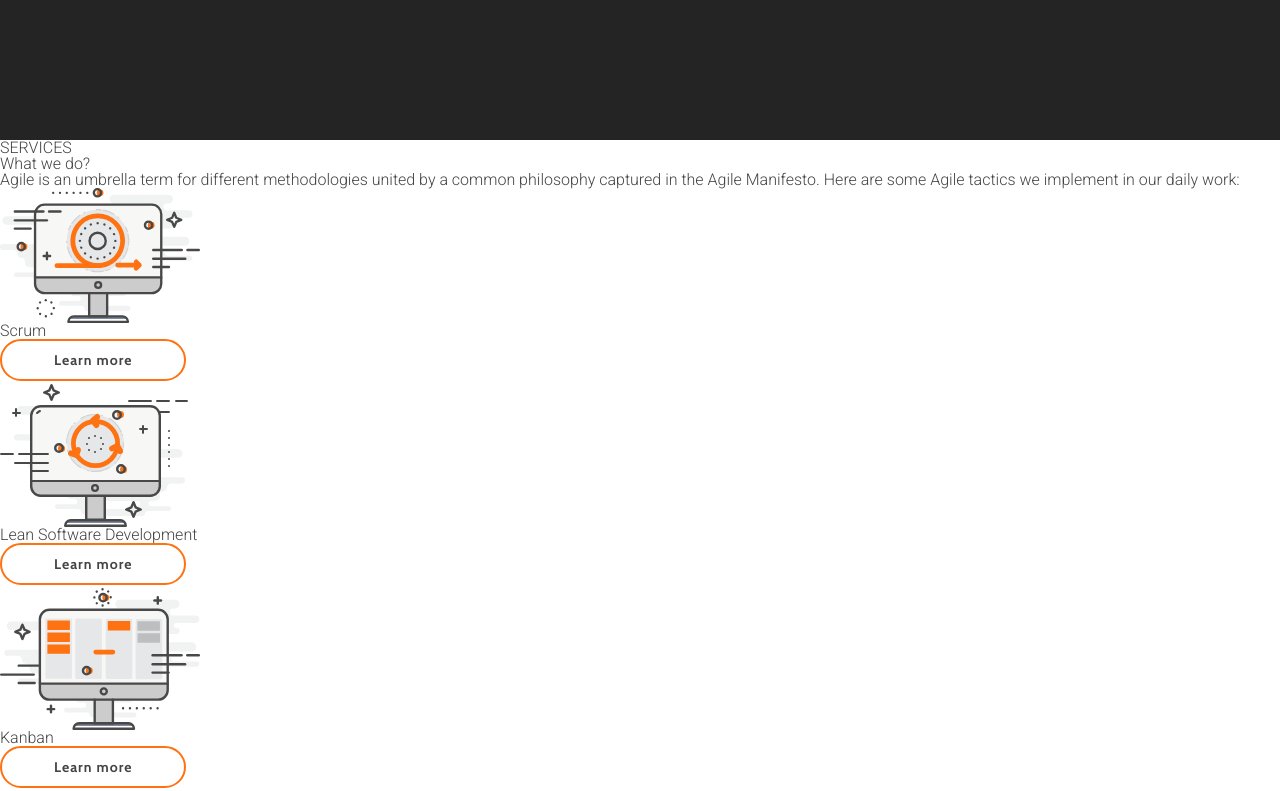
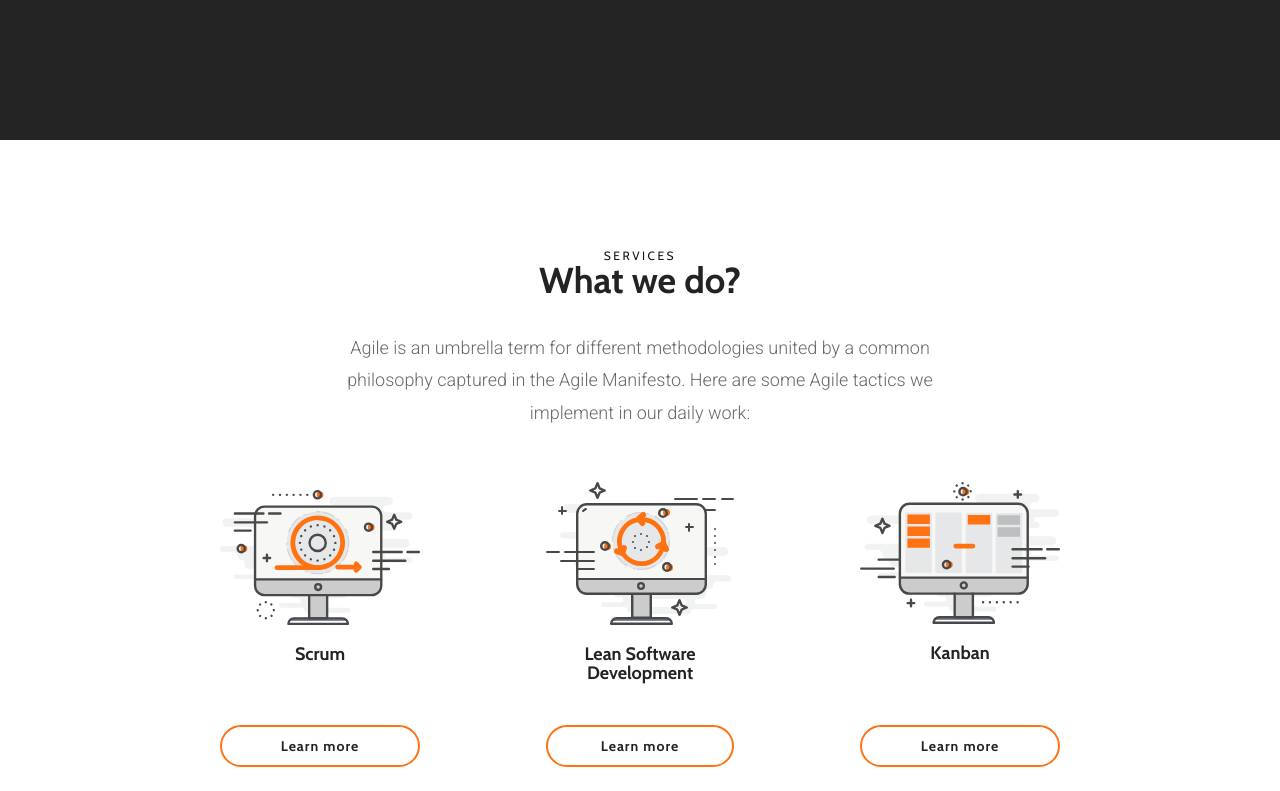
Before and after one commit to darkroom51/sun-lp-html, a website built with webpack: page src/index.html in a window 1280 px wide. Shown: the part 680-1471 px from the top of the page. Built offline with nearby package versions, Linux system fonts and the light colour scheme.

Commit message:
add services styling

```diff
--- a/src/css/_constants.scss
+++ b/src/css/_constants.scss
@@ -1,11 +1,15 @@
 // all in one place just to speed up everything
 
 // colors
-$mainText: #444;
+$mainText: #232323;
 $mainMotif: #FF7211;
 $darkGrey: #242424;
 $offWhite: #fff;
 $offGrey: #C2C2C2;
+
+$text68: #686868;
+$text23: #232323;
+$text15: #151515;
 
 $fontMotif: "Cabin", sans-serif;
 $fontMain: "Roboto", sans-serif;
--- /dev/null
+++ b/src/css/components/_services.scss
@@ -0,0 +1,64 @@
+.services {
+  font-size: 1rem;
+  text-align: center;
+  @media screen and (max-width:1000px) {
+    font-size: 0.8rem;
+  }
+
+  &__para {
+    max-width: 62rem;
+    margin: 0 auto;
+    min-height: 15rem;
+    font-size: 1.8em;
+    line-height: 1.8;
+    color: $text68;
+    @media screen and (max-width: 768px) {
+      min-height: auto;
+      padding: 0 2rem;
+      margin-bottom: 2rem;
+    }
+  }
+
+  &__highlights {
+    max-width: 144rem - 60rem;
+    margin: 0 auto;
+    display: flex;
+    justify-content: space-between;
+    @media screen and (max-width: 768px) {
+      display: block;
+      max-width: 32rem;
+    }
+  }
+}
+
+.services-box {
+  display: flex;
+  flex-direction: column;
+  min-height: 28.5rem;
+  @media screen and (max-width: 768px) {
+    display: block;
+    margin-bottom: 2rem;
+  }
+
+  &__icon {
+    margin-bottom: 2rem;
+
+    &--scrum {
+      margin-top: 8px;
+    }
+  }
+
+  &__title {
+    font-family: $fontMotif;
+    font-size: 1.8rem;
+    line-height: 1.9rem;
+    font-weight: 700;
+  }
+
+  a.btn {
+    margin-top: auto;
+    @media screen and (max-width: 768px) {
+      margin-top: 2rem;
+    }
+  }
+}
--- a/src/css/main.scss
+++ b/src/css/main.scss
@@ -5,6 +5,7 @@
 @import "components/btn";
 @import "components/navbar";
 @import "components/hero";
+@import "components/services";
 
 
 html {
@@ -30,3 +31,25 @@ body {
   font-size: inherit;
   font-family: inherit;
 }
+
+.section-subheading {
+  font-family: $fontMotif;
+  font-size: 1.2em;
+  color: $text15;
+  text-align: center;
+  letter-spacing: 2.5px;
+  text-transform: uppercase;
+  display: inline-block;
+  margin-top: 11rem;
+  @media screen and (max-width: 1000px) {
+    margin-top: 8rem;
+  }
+}
+
+.section-heading {
+  font-family: $fontMotif;
+  font-size: 3.6em;
+  text-align: center;
+  font-weight: 700;
+  margin-bottom: 3.4rem;
+}
--- a/src/index.html
+++ b/src/index.html
@@ -54,13 +54,13 @@
         </p>
         <div class="services__highlights">
           <div class="services-box">
-            <img src="./img/scrum_icon.svg" alt="" class="services-box__icon" />
+            <img src="./img/scrum_icon.svg" alt="" class="services-box__icon services-box__icon--scrum" />
             <h3 class="services-box__title">Scrum</h3>
             <a href="#" class="btn btn--primary">Learn more</a>
           </div>
           <div class="services-box">
             <img src="./img/lean_icon.svg" alt="" class="services-box__icon" />
-            <h3 class="services-box__title">Lean Software Development</h3>
+            <h3 class="services-box__title">Lean Software<br>Development</h3>
             <a href="#" class="btn btn--primary">Learn more</a>
           </div>
           <div class="services-box">
--- a/src/js/app.js
+++ b/src/js/app.js
@@ -4,16 +4,16 @@ document.addEventListener('DOMContentLoaded', function () {
 
     // variables
     var menuToggleButton = document.querySelector('.navbar__hamburger');
-    var menuUlElement = document.querySelector('.navbar__menu');
+    var menuElement = document.querySelector('.navbar__menu');
 
     // toggle mobile menu
     menuToggleButton.addEventListener('click', function () {
       menuToggleButton.classList.toggle('navbar__hamburger--close');
-      menuUlElement.classList.toggle('navbar__menu--opened');
+      menuElement.classList.toggle('navbar__menu--opened');
     });
     // close mobile menu when link clicked
-    menuUlElement.addEventListener('click', function () {
-      menuUlElement.classList.remove('navbar__menu--opened');
+    menuElement.addEventListener('click', function () {
+      menuElement.classList.remove('navbar__menu--opened');
       menuToggleButton.classList.remove('navbar__hamburger--close');
     });
 
```
